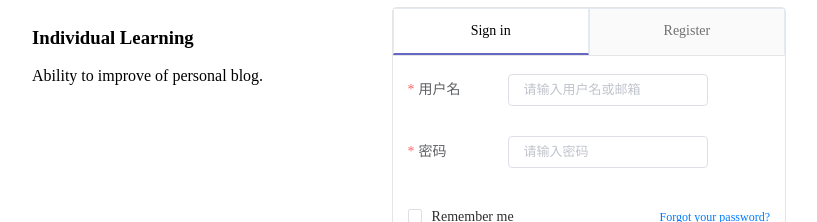
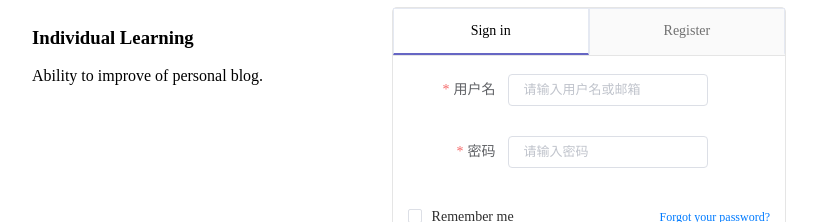
Before and after one commit to kcslyb/project-web, a Vue app: page /login in a window 1280 px wide. Shown: the part 200-422 px from the top of the page, without its empty margins (224-1041 px from the left). Built offline with nearby package versions, Linux system fonts and the light colour scheme.

Commit message:
fix: 调整公共组件

```diff
--- a/src/components/custom/custom-form.vue
+++ b/src/components/custom/custom-form.vue
@@ -1,8 +1,10 @@
 <script>
   import {ApiFactory, Dict} from "@/resources";
+  import CustomFileUpload from "@/components/custom/custom-file-upload";
 
   export default {
     name: "CustomForm",
+    components: {CustomFileUpload},
     props: {
       formName: {
         type: String,
@@ -37,13 +39,21 @@
       processor(item) {
         let self = this;
         let type = this.replaceStr(item.type);
-        return self['acquire' + type](item); // 拼接方法
+        let functionName = 'acquire' + type;
+        if (Object.prototype.hasOwnProperty.call(self, functionName)) {
+          return self[functionName](item); // 拼接方法
+        } else {
+          throw new Error(`type:${item.type}错误不存在对应的方法:${functionName}`);
+        }
       },
       replaceStr(str) {
         let reg = /\b(\w)|\s(\w)/g;
         return str.replace(reg, function (m) {
           return m.toUpperCase();
         });
+      },
+      uploadSuccess(e) {
+        this.$emit('uploadSuccess', e)
       },
       filterMethod(query, item) {
         if (item.dictGroupId) {
@@ -172,6 +182,13 @@
             placeholder={item.placeholder ? item.placeholder : '请选择' + item.label}
             change={item.handleChange}/>
         )
+      },
+      acquireFile(item) {
+        return (
+          <custom-file-upload checkType={item.checkType ? !item.checkType : true} onOn-success={(e) => {
+            this.uploadSuccess(e);
+          }}/>
+        )
       }
     },
     render() {
@@ -199,6 +216,8 @@
   }
 </script>
 
-<style scoped>
-
+<style>
+  .el-form-item__label{
+    text-align: right !important;
+  }
 </style>
--- a/src/components/custom/custom-table.vue
+++ b/src/components/custom/custom-table.vue
@@ -131,7 +131,7 @@
       },
       isColumns() {  // 是否有传入显示列json
         if (this.columns.length > 0) {
-          return(
+          return (
             this.columns.map(value => {
               return (
                 <el-table-column
@@ -154,12 +154,12 @@
               )
             })
           )
-        } else if (this.data.length > 0){
+        } else if (this.data.length > 0) {
           let temp = Object.keys(this.data[0]);
           return (
             temp.map(value => {
               if (value.indexOf('Id') > -1) {
-                return ;
+                return;
               }
               return (
                 <el-table-column
@@ -225,23 +225,44 @@
       },
       // 返回text类型的optButton
       acquireOptButton(props, item) {
+        if (!Object.prototype.hasOwnProperty.call(item, 'btnList')) {
+          item['btnList'] = [
+            {event: 'buttonEditClick', icon: 'el-icon-edit', type: 'warning', label: '编辑'},
+            {event: 'buttonDeleteClick', icon: 'el-icon-delete', type: 'danger', label: '删除'}
+          ]
+        }
         return (
-          <div>
-            <el-button size={item.size ? item.size : 'mini'} type="warning" plain={true} onClick={
-              () => {
-                this.$emit('buttonEditClick', props.row, item)
-              }
-            }><i class={item.icon ? item.icon : 'el-icon-edit'}>编辑</i>
-            </el-button>
-            <el-button size={item.size ? item.size : 'mini'} type="danger" plain={true} onClick={
-              () => {
-                this.$emit('buttonDeleteClick', props.row, item)
-              }
-            }><i class={item.icon ? item.icon : 'el-icon-delete'}>删除</i>
-            </el-button>
-          </div>
+          item.btnList.map(value => {
+            if (Object.prototype.hasOwnProperty.call(value, 'flag')) {
+              return (
+                <el-button
+                  size={item.size ? item.size : 'mini'}
+                  type={Boolean(Number(props.row[value.flag])) ? value.type[0] : value.type[1]}
+                  plain={true} onClick={
+                  () => {
+                    this.$emit(Boolean(Number(props.row[value.flag])) ? value.event[0] : value.event[1],
+                      props.row,
+                      Boolean(Number(props.row[value.flag])) ? value.label[0] : value.label[1])
+                  }
+                }>
+                  <i class={Boolean(Number(props.row[value.flag])) ? value.icon[0] : value.icon[1]}>
+                    {Boolean(Number(props.row[value.flag])) ? value.label[0] : value.label[1]}
+                  </i>
+                </el-button>
+              )
+            }
+            return (
+              <el-button size={item.size ? item.size : 'mini'} type={value.type} plain={true} onClick={
+                () => {
+                  this.$emit(value.event, props.row, value.label)
+                }
+              }><i class={value.icon}>{value.label}</i>
+              </el-button>
+            )
+          })
         )
       }
+
     },
     render() {
       return (
--- a/src/utils/axios-config.ts
+++ b/src/utils/axios-config.ts
@@ -41,7 +41,7 @@ http.interceptors.response.use(
     },
     (error: any) => {
         loading.close();
-        let isDecrypt: boolean = error.response.data && typeof (error.response.data) === 'string';
+        let isDecrypt: boolean = error.response && error.response.data && typeof (error.response.data) === 'string';
         let msg: string = error.message;
         if (isDecrypt) {
             try {
```
